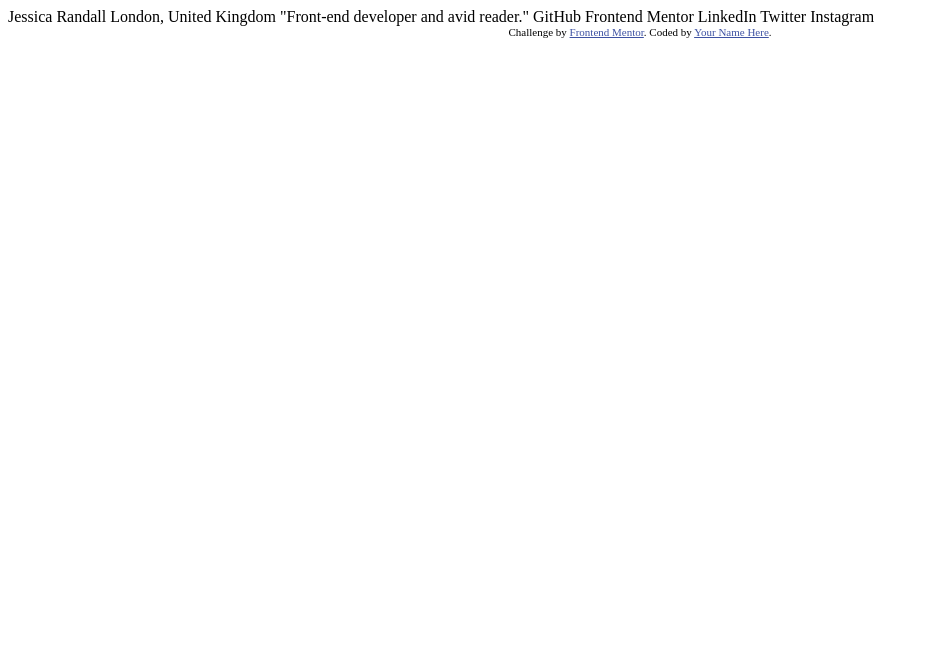
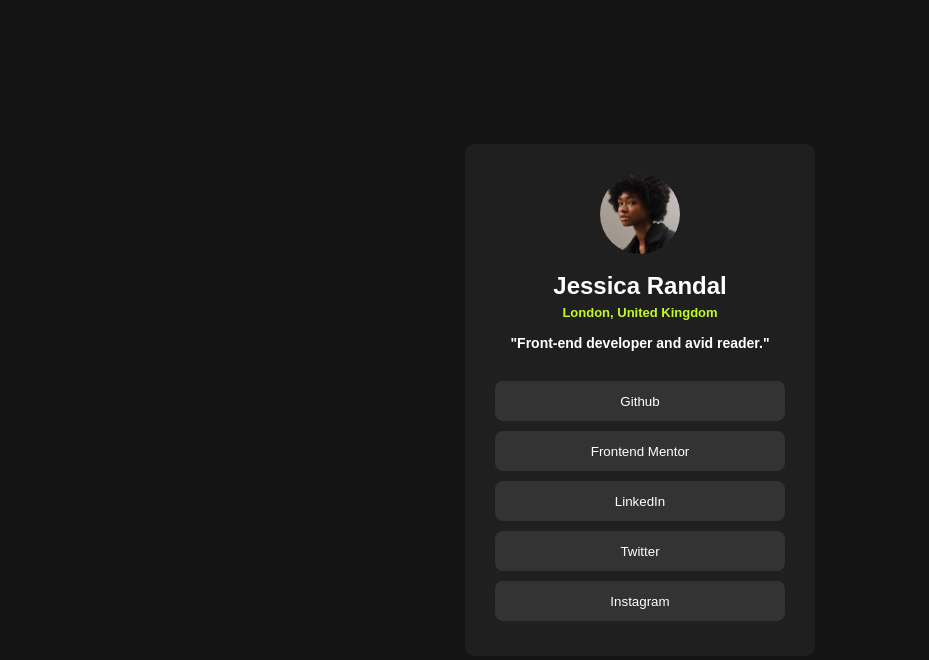
Before and after one commit to yoe7501/Social-Links, a plain HTML site: page index.html in a window 1280 px wide. Shown: the whole page, without its empty margins (0-929 px from the left). Drawn offline with Linux system fonts and the light colour scheme; a web font is replaced by a local one.

Commit message:
second(finished)

```diff
--- a/index.html
+++ b/index.html
@@ -3,7 +3,7 @@
 <head>
   <meta charset="UTF-8">
   <meta name="viewport" content="width=device-width, initial-scale=1.0"> <!-- displays site properly based on user's device -->
-
+  <link rel="stylesheet" href="style.css">
   <link rel="icon" type="image/png" sizes="32x32" href="./assets/images/favicon-32x32.png">
 
   <title>Frontend Mentor | Social links profile</title>
@@ -15,20 +15,21 @@
   </style>
 </head>
 <body>
+  <div class="card">
+    <img class="profile-picture" src="assets\images\avatar-jessica.jpeg" alt="profile picture" >
+    <div class="text">
+      <h1 class="name">Jessica Randal</h1>
+      <h2 class="location">London, United Kingdom</h2>
+      <h2 class="description">"Front-end developer and avid reader."</h2>
+    </div>
+    <div class="hover-buttons">
+      <button>Github</button>
+      <button>Frontend Mentor</button>
+      <button>LinkedIn</button>
+      <button>Twitter</button>
+      <button>Instagram</button>
+    </div>
+  </div>
 
-  Jessica Randall
-  London, United Kingdom
-  "Front-end developer and avid reader."
-
-  GitHub
-  Frontend Mentor
-  LinkedIn
-  Twitter
-  Instagram
-
-  <div class="attribution">
-    Challenge by <a href="https://www.frontendmentor.io?ref=challenge" target="_blank">Frontend Mentor</a>.
-    Coded by <a href="#">Your Name Here</a>.
-  </div>
 </body>
 </html>
--- /dev/null
+++ b/style.css
@@ -0,0 +1,94 @@
+@font-face {
+    font-family: 'Inter-Bold';
+    src: url('assets\fonts\static\Inter-Bold.ttf') format('truetype');
+}
+@font-face {
+    font-family: 'Inter-Regular';
+    src: url('assets\fonts\static\Inter-Regular.ttf') format('truetype');
+}
+@font-face {
+    font-family: 'Inter-SemiBold';
+    src: url('assets\fonts\static\Inter-SemiBold.ttf') format('truetype');
+}
+@font-face {
+    font-family: 'Inter-VariableFont';
+    src: url('assets\fonts\Inter-VariableFont_slnt,wght.ttf') format('truetype');
+}
+:root {
+    --White: hsl(0, 0%, 100%);
+    --Grey: hsl(0, 0%, 20%);
+    --Dark-Grey: hsl(0, 0%, 12%);
+    --Off-Black: hsl(0, 0%, 8%);
+    --Green: hsl(75, 94%, 57%);
+}
+
+*{
+    margin: 0;
+    padding: 0;
+}
+
+body{
+    display: flex;
+    flex-direction: column;
+    justify-content: center;
+    align-items: center;
+    height:100vh;
+    background-color: var(--Off-Black);
+    font-size: 14px;
+    color: var(--White);
+    text-align: center;
+    font-family: 'Inter-Regular', sans-serif;
+}
+
+.card {
+    background-color: var(--Dark-Grey);
+    border-radius: 10px;
+    max-width: 360px;
+}
+
+img{
+    height: 80px;
+    width: 80px;
+    border-radius: 50%;
+    margin: 20px;
+    margin-top: 30px;
+    margin: 30px 20px 0 20px;
+}
+.hover-buttons{
+    display: flex;
+    flex-direction: column;
+    margin-bottom: 30px;
+}
+button {
+    margin: 5px 30px 5px 30px;
+    height: 40px;
+    border-radius: 8px;
+    background-color: var(--Grey);
+    color: var(--White);
+    border: 0;
+}
+.text{
+    display: flex;
+    flex-direction: column;
+    margin: 10px 30px 10px 30px;
+}
+h1 {
+    font-size: 24px;
+    padding: 5px;
+}
+h2{
+    font-size: 14px;
+}
+
+.description{
+    padding: 15px
+}
+.location {
+    color: var(--Green);
+    font-size: 13px;
+}
+
+button:hover {
+    background-color: var(--Green);
+    color: var(--Off-Black)
+}
```
